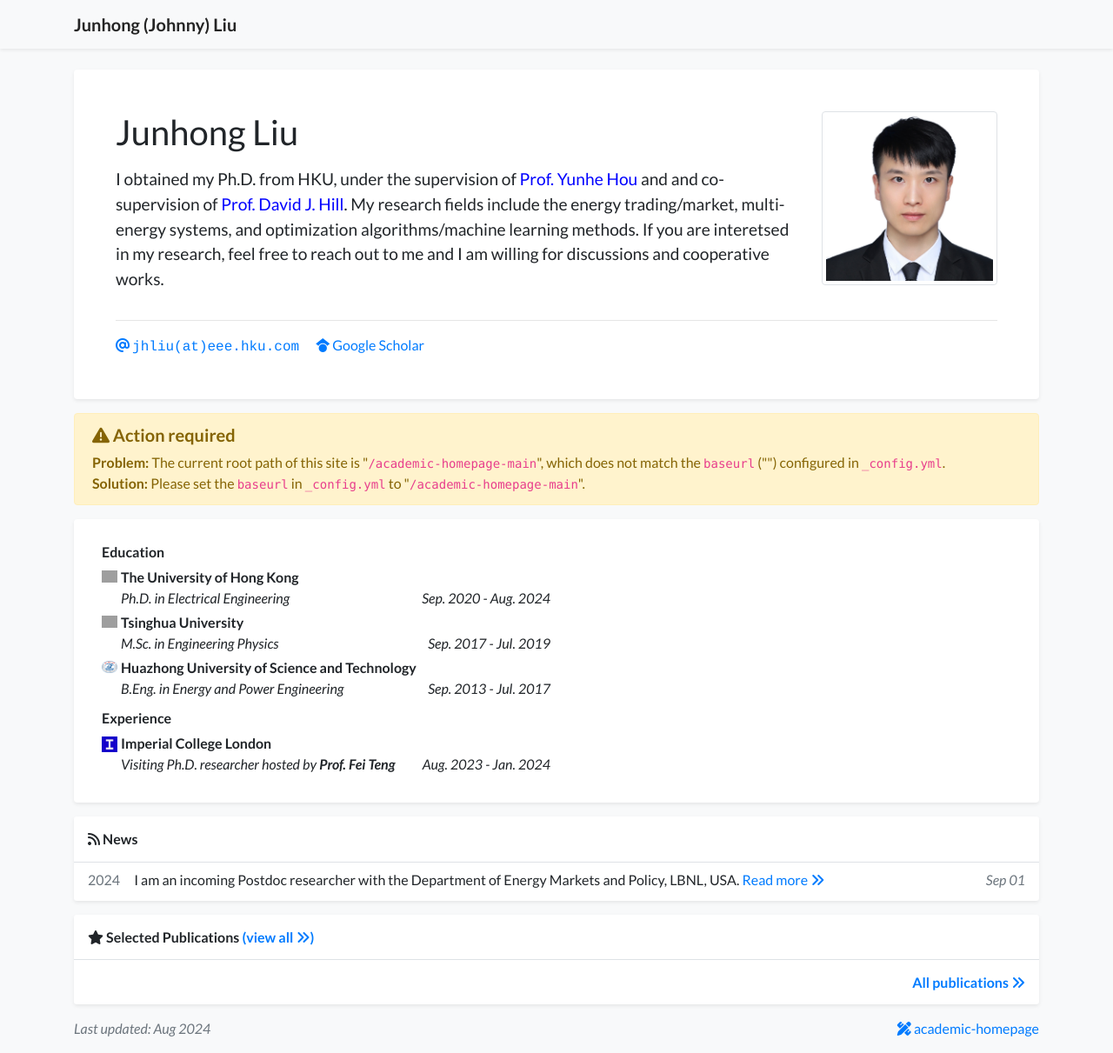
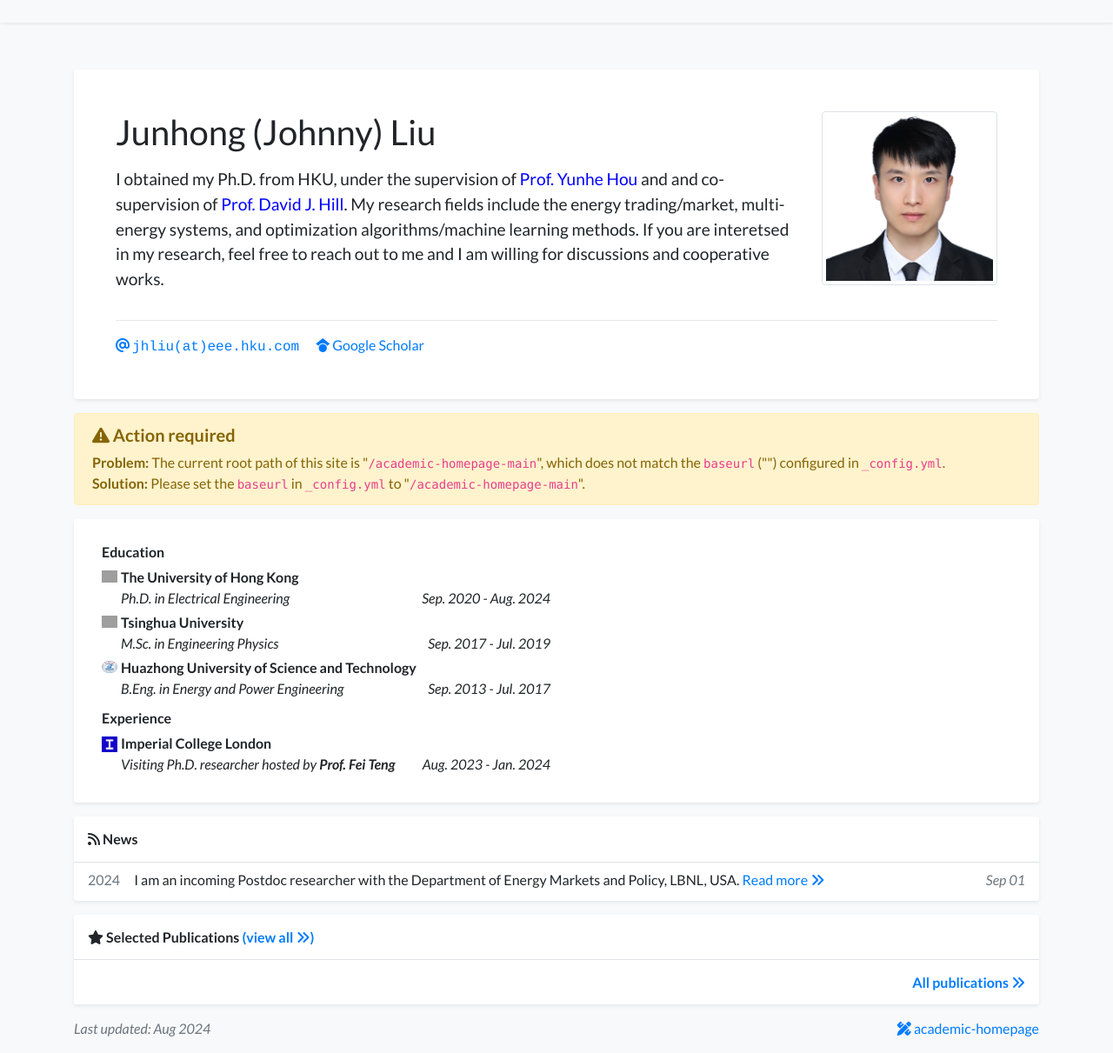
Before and after one commit to johnny-eee/academic-homepage-main, a Jekyll site: the page built from index.html, in a window 1280 px wide and 1211 px high. Shown: the whole window at 87% size. Built offline with Jekyll 4.4.1, drawn with Linux system fonts in a browser that asks for light colours; a style sheet for code colours, icons or effects is not loaded; grey boxes are pictures that could not be loaded.

Commit message:
Update profile.yml

```diff
--- a/_data/profile.yml
+++ b/_data/profile.yml
@@ -1,6 +1,6 @@
-primary_name: "Junhong Liu"
+primary_name: "Junhong (Johnny) Liu"
 secondary_name: ""
-navbar_name: "Junhong (Johnny) Liu"
+navbar_name: " "
 
 #positions:
 #- logo: /assets/images/badges/hku.png  # Logo is optional
```
